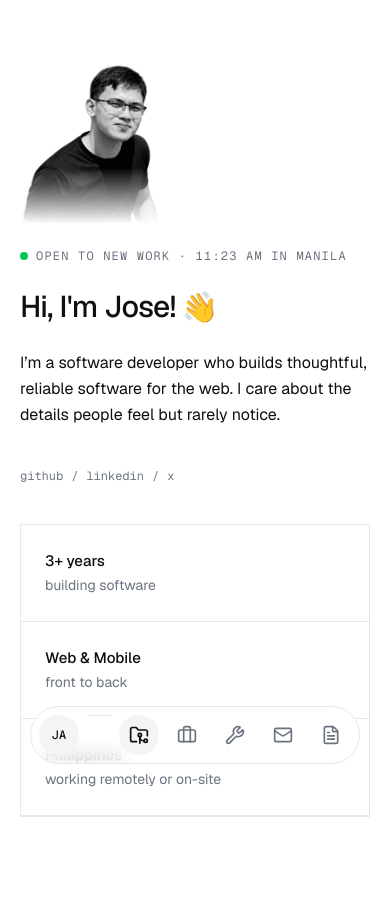
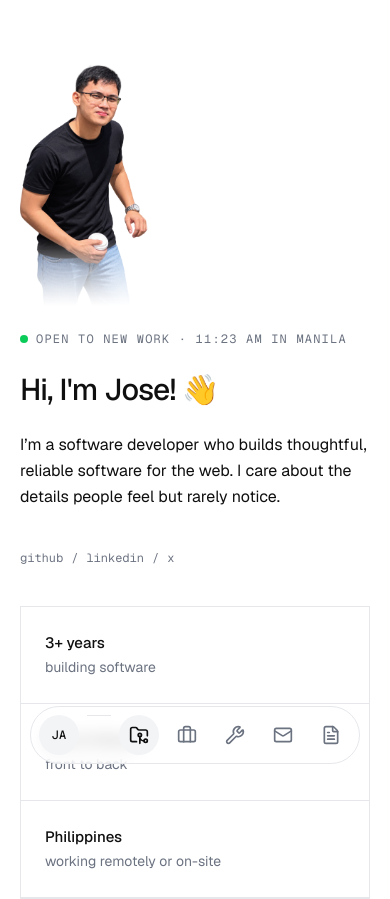
Before and after one commit to josegerryacevedo/personal-portfolio, a Next.js app: page / in a window 390 px wide. Shown: the top 899 px of the page. Built offline with nearby package versions, Linux system fonts and the light colour scheme.

Commit message:
Add black and white profile images to public/images directory; remove unused mask-fade-bottom class from globals.css; update Hero component to use new black-profile image and adjust layout for improved responsiveness.

```diff
--- a/src/app/globals.css
+++ b/src/app/globals.css
@@ -138,17 +138,6 @@ body {
   border-top: 1px solid var(--border);
 }
 
-.mask-fade-bottom {
-  -webkit-mask-image: linear-gradient(to top, transparent 0%, black 35%);
-  mask-image: linear-gradient(to top, transparent 0%, black 35%);
-  -webkit-mask-size: 100% 100%;
-  mask-size: 100% 100%;
-  -webkit-mask-repeat: no-repeat;
-  mask-repeat: no-repeat;
-  -webkit-mask-position: bottom;
-  mask-position: bottom;
-}
-
 @keyframes fade-up-12 {
   from { opacity: 0; transform: translateY(12px); }
   to { opacity: 1; transform: translateY(0); }
--- a/src/components/Hero.tsx
+++ b/src/components/Hero.tsx
@@ -64,21 +64,21 @@ return (
     >
       <div className="flex-1 flex flex-col justify-center">
         <SectionContainer className="flex flex-col gap-6">
-          <div className="grid grid-cols-1 lg:grid-cols-[240px_1fr] gap-x-12 items-end">
+          <div className="grid grid-cols-1 lg:grid-cols-[240px_1fr] gap-x-6 items-end">
             <motion.div
               initial={prefersReducedMotion ? false : { opacity: 0, y: 12 }}
               animate={{ opacity: 1, y: 0 }}
               transition={{ delay: 0.25, duration: 0.6, ease: "easeOut" }}
-              className="relative w-40 lg:w-full mb-6 lg:mb-0 mask-fade-bottom overflow-hidden"
+              className="relative w-32 lg:w-[200px] mb-6 lg:mb-0"
             >
               <Image
-                src="/images/profile.png"
+                src="/images/black-profile.png"
                 alt="Portrait of Jose Gerry Acevedo"
                 width={715}
                 height={715}
                 priority
                 sizes="(min-width: 1024px) 240px, 160px"
-                className="w-full h-auto grayscale contrast-125 mix-blend-multiply"
+                className="w-full h-auto"
               />
             </motion.div>
 
```
Also changed, not shown: public/images/black-profile.png (added), public/images/white-profile.png (added). Lines whose indentation alone changed are shown as unchanged.
